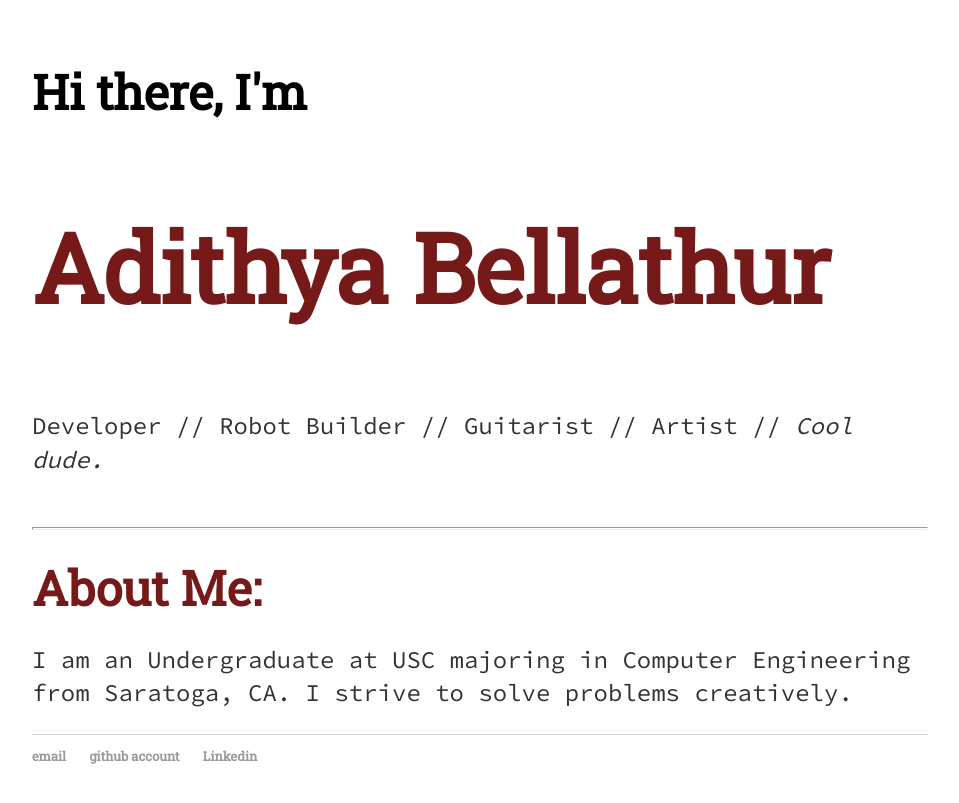
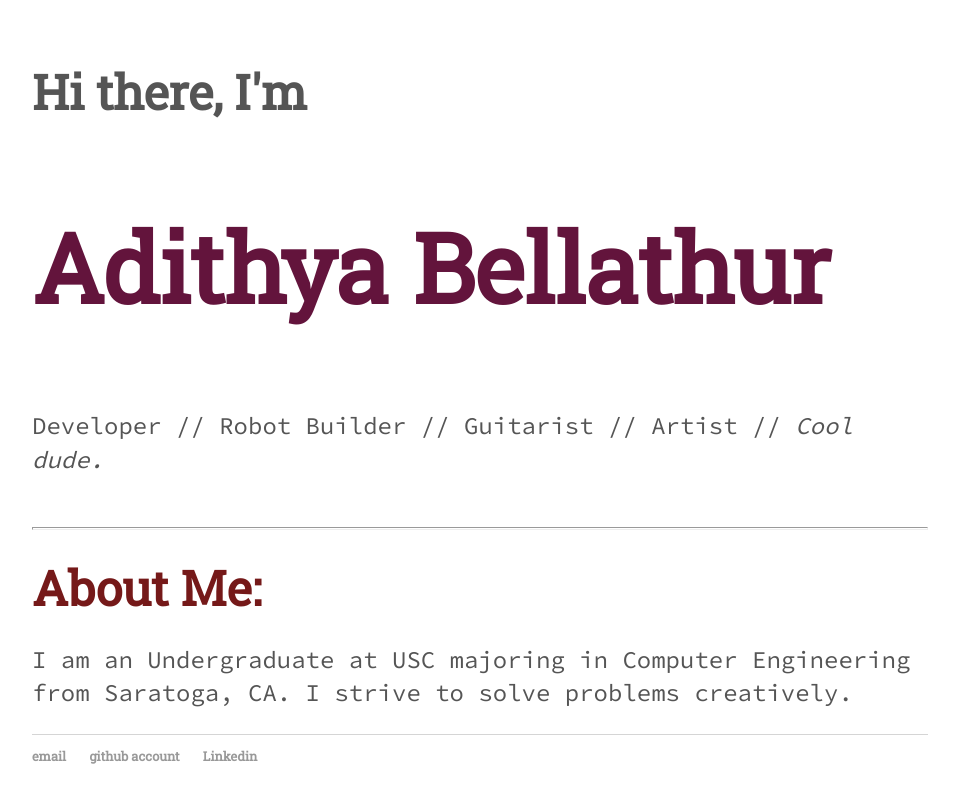
Before and after one commit to adibellathur/adibellathur.github.io, a Jekyll site: the page built from index.html, in a window 1280 px wide. Shown: the top 803 px of the page, without its empty margins (160-1119 px from the left). Built offline with Jekyll 4.4.1, drawn with Linux system fonts in a browser that asks for light colours.

Commit message:
color changes

```diff
--- a/css/main.css
+++ b/css/main.css
@@ -24,12 +24,13 @@ a:hover {
 h1 {
     font-size: 3em;
 	font-family: 'Roboto Slab', serif;
+	color: #555
 }
 h2 {
     font-size: 6em;
     font-family: 'Roboto Slab', serif;
 	/*font-family:'Helvetica Neue', 'Arial', 'Sans-Serif';*/
-	color: #751919;
+	color: #63143C;
 }
 h3 {
     font-size: 3em;
@@ -43,7 +44,7 @@ p {
 	font-family: 'Source Code Pro', monospace;
     /*font-family:'Helvetica', 'Arial', 'Sans-Serif';*/
 	line-height: 1.4em;
-    color: #333;
+    color: #555;
 }
 hr {
 	height: 1px;
```
